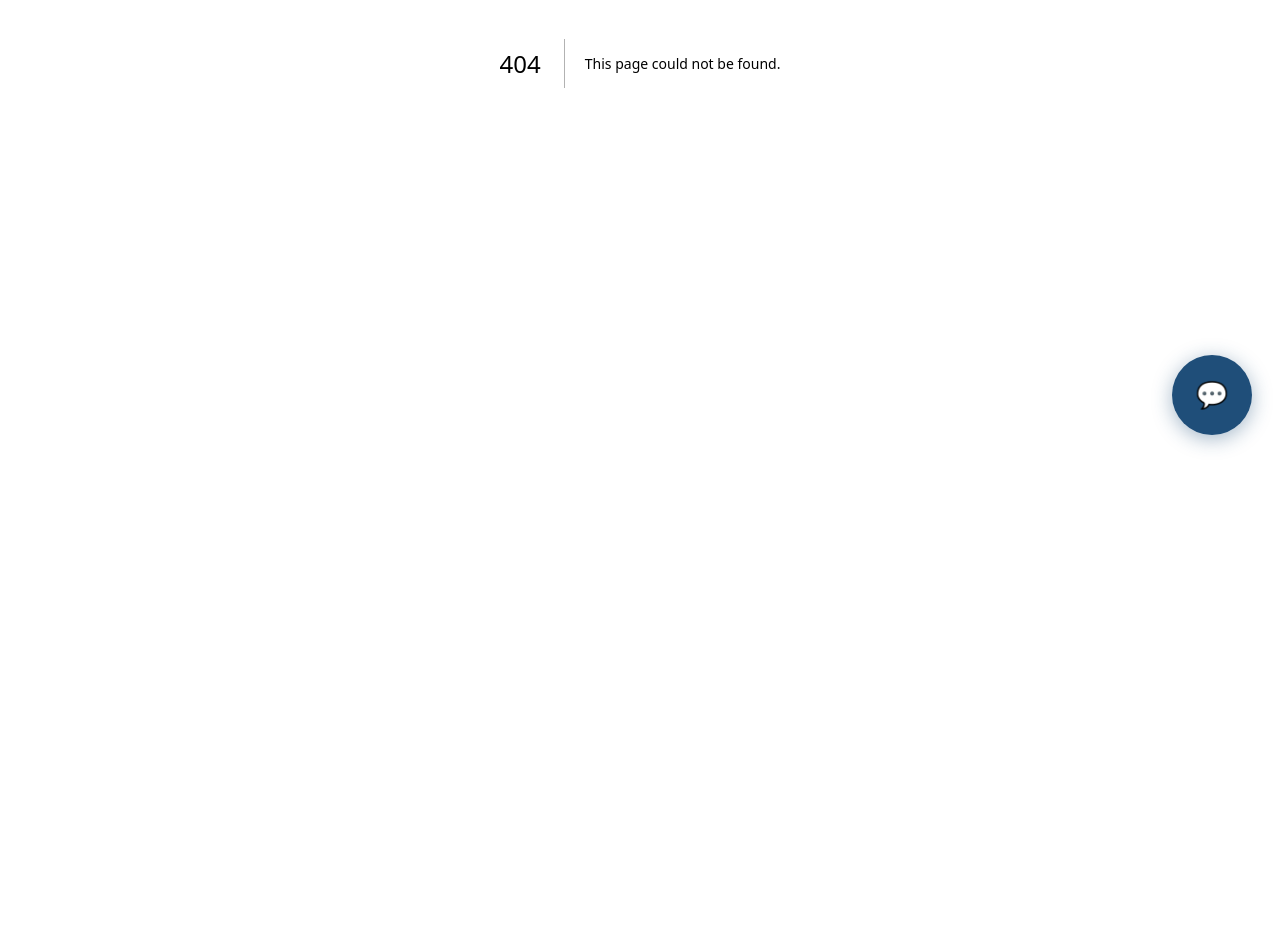
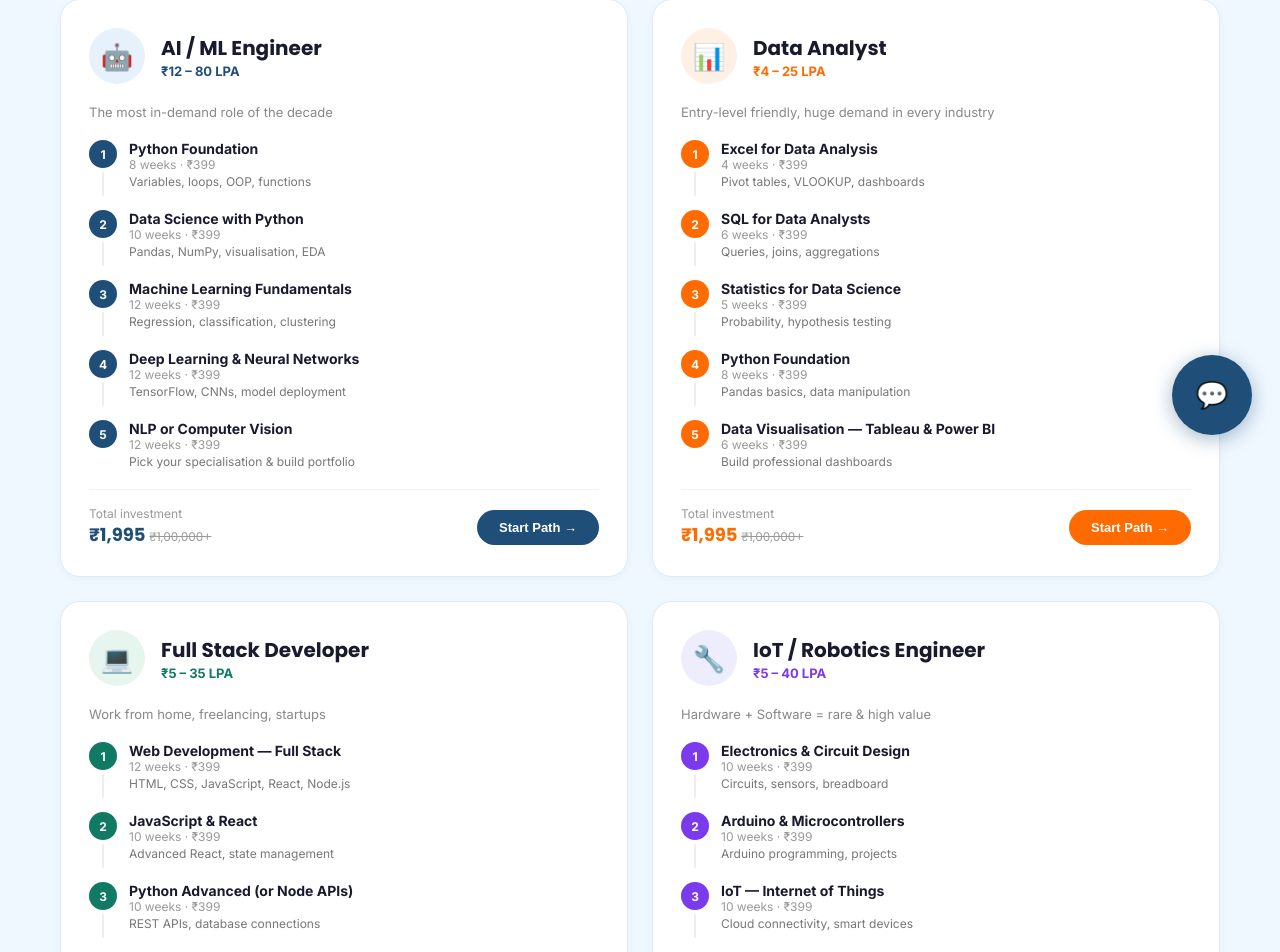
Before and after one commit to MaulikAdhikari18/LaximoTechWebsite, a Next.js app in the folder laximotech/: page /career-paths in a window 1280 px wide. Before the commit this address had no page. Shown: the part 337-1289 px from the top of the page. Before the commit the page ends 800 px from the top, so only its background shows below. Built offline with nearby package versions, Linux system fonts and the light colour scheme.

Commit message:
Fixed Login butoon

```diff
--- /dev/null
+++ b/laximotech/app/career-paths/page.tsx
@@ -0,0 +1,176 @@
+"use client";
+import { useEffect, useState } from "react";
+
+const PATHS = [
+  {
+    title: "AI / ML Engineer",
+    icon: "🤖",
+    color: "#1F4E79",
+    bg: "#E6F1FB",
+    salary: "₹12 – 80 LPA",
+    tagline: "The most in-demand role of the decade",
+    steps: [
+      { step: "Python Foundation", weeks: "8 weeks", desc: "Variables, loops, OOP, functions" },
+      { step: "Data Science with Python", weeks: "10 weeks", desc: "Pandas, NumPy, visualisation, EDA" },
+      { step: "Machine Learning Fundamentals", weeks: "12 weeks", desc: "Regression, classification, clustering" },
+      { step: "Deep Learning & Neural Networks", weeks: "12 weeks", desc: "TensorFlow, CNNs, model deployment" },
+      { step: "NLP or Computer Vision", weeks: "12 weeks", desc: "Pick your specialisation & build portfolio" },
+    ]
+  },
+  {
+    title: "Data Analyst",
+    icon: "📊",
+    color: "#FF6B00",
+    bg: "#FFF0E6",
+    salary: "₹4 – 25 LPA",
+    tagline: "Entry-level friendly, huge demand in every industry",
+    steps: [
+      { step: "Excel for Data Analysis", weeks: "4 weeks", desc: "Pivot tables, VLOOKUP, dashboards" },
+      { step: "SQL for Data Analysts", weeks: "6 weeks", desc: "Queries, joins, aggregations" },
+      { step: "Statistics for Data Science", weeks: "5 weeks", desc: "Probability, hypothesis testing" },
+      { step: "Python Foundation", weeks: "8 weeks", desc: "Pandas basics, data manipulation" },
+      { step: "Data Visualisation — Tableau & Power BI", weeks: "6 weeks", desc: "Build professional dashboards" },
+    ]
+  },
+  {
+    title: "Full Stack Developer",
+    icon: "💻",
+    color: "#117A65",
+    bg: "#E6F5EE",
+    salary: "₹5 – 35 LPA",
+    tagline: "Work from home, freelancing, startups",
+    steps: [
+      { step: "Web Development — Full Stack", weeks: "12 weeks", desc: "HTML, CSS, JavaScript, React, Node.js" },
+      { step: "JavaScript & React", weeks: "10 weeks", desc: "Advanced React, state management" },
+      { step: "Python Advanced (or Node APIs)", weeks: "10 weeks", desc: "REST APIs, database connections" },
+      { step: "Cloud Computing — AWS Basics", weeks: "6 weeks", desc: "Deploy your apps live on the internet" },
+      { step: "Generative AI & Prompt Engineering", weeks: "4 weeks", desc: "Add AI features to your web apps" },
+    ]
+  },
+  {
+    title: "IoT / Robotics Engineer",
+    icon: "🔧",
+    color: "#7C3AED",
+    bg: "#EEEDFE",
+    salary: "₹5 – 40 LPA",
+    tagline: "Hardware + Software = rare & high value",
+    steps: [
+      { step: "Electronics & Circuit Design", weeks: "10 weeks", desc: "Circuits, sensors, breadboard" },
+      { step: "Arduino & Microcontrollers", weeks: "10 weeks", desc: "Arduino programming, projects" },
+      { step: "IoT — Internet of Things", weeks: "10 weeks", desc: "Cloud connectivity, smart devices" },
+      { step: "Python Foundation", weeks: "8 weeks", desc: "Automate IoT with Python" },
+      { step: "AI for Absolute Beginners", weeks: "4 weeks", desc: "AI on microcontrollers & edge devices" },
+    ]
+  },
+];
+
+export default function CareerPathsPage() {
+  const [user, setUser] = useState<any>(null);
+
+  useEffect(() => {
+    const stored = localStorage.getItem("user");
+    if (stored) setUser(JSON.parse(stored));
+  }, []);
+
+  return (
+    <main>
+      {/* NAVBAR */}
+      <nav className="lx-nav">
+        <a href="/" className="lx-logo">laximotech<span>.</span>ai</a>
+        <div className="lx-navlinks">
+          <a href="/courses">Courses</a>
+          <a href="/career-paths" style={{color:'#FF6B00'}}>Career Paths</a>
+          <a href="#">Blog</a>
+        </div>
+        {user ? (
+          <div style={{display:'flex',alignItems:'center',gap:'12px'}}>
+            <a href="/dashboard" style={{color:'#ffffffcc',fontSize:'14px',textDecoration:'none'}}>Dashboard</a>
+            <span style={{color:'#fff',fontSize:'14px'}}>👋 {user.name}</span>
+            <button onClick={() => { localStorage.removeItem("token"); localStorage.removeItem("user"); setUser(null); }} style={{background:'transparent',border:'1px solid #ffffff55',color:'#fff',padding:'6px 14px',borderRadius:'16px',fontSize:'13px',cursor:'pointer'}}>Logout</button>
+          </div>
+        ) : (
+          <a href="/login" style={{color:'#ffffffcc',fontSize:'15px',textDecoration:'none'}}>Login</a>
+        )}
+      </nav>
+
+      {/* HEADER */}
+      <div style={{background:'#1F4E79', padding:'60px', textAlign:'center'}}>
+        <h1 style={{fontFamily:'Poppins',fontWeight:700,fontSize:'42px',color:'#fff',marginBottom:'12px'}}>
+          Career Paths
+        </h1>
+        <p style={{fontSize:'18px',color:'#D0E8F5'}}>
+          Follow a structured roadmap — from beginner to job-ready. 5 courses × ₹399 = ₹1,995 total.
+        </p>
+      </div>
+
+      {/* PATHS */}
+      <section style={{padding:'50px 60px', background:'#F0F8FF'}}>
+        <div style={{display:'grid', gridTemplateColumns:'repeat(2,1fr)', gap:'24px', maxWidth:'1200px', margin:'0 auto'}}>
+          {PATHS.map((path, i) => (
+            <div key={i} style={{background:'#fff', borderRadius:'20px', padding:'28px', border:'1px solid #e0eaf3', boxShadow:'0 2px 8px rgba(0,0,0,0.04)'}}>
+
+              {/* Header */}
+              <div style={{display:'flex', alignItems:'center', gap:'16px', marginBottom:'20px'}}>
+                <div style={{width:'56px',height:'56px',borderRadius:'50%',background:path.bg,display:'flex',alignItems:'center',justifyContent:'center',fontSize:'26px',flexShrink:0}}>
+                  {path.icon}
+                </div>
+                <div>
+                  <div style={{fontFamily:'Poppins',fontWeight:700,fontSize:'20px',color:'#1A1A2E'}}>{path.title}</div>
+                  <div style={{fontSize:'13px',color:path.color,fontWeight:700}}>{path.salary}</div>
+                </div>
+              </div>
+
+              <p style={{fontSize:'13px',color:'#888',marginBottom:'20px'}}>{path.tagline}</p>
+
+              {/* Steps */}
+              <div>
+                {path.steps.map((s, j) => (
+                  <div key={j} style={{display:'flex',gap:'12px',marginBottom: j < path.steps.length - 1 ? '14px' : '0', position:'relative'}}>
+                    <div style={{display:'flex',flexDirection:'column',alignItems:'center'}}>
+                      <div style={{width:'28px',height:'28px',borderRadius:'50%',background:path.color,color:'#fff',display:'flex',alignItems:'center',justifyContent:'center',fontSize:'12px',fontWeight:700,flexShrink:0}}>
+                        {j+1}
+                      </div>
+                      {j < path.steps.length - 1 && (
+                        <div style={{width:'2px',flex:1,background:'#eee',marginTop:'4px',minHeight:'24px'}}></div>
+                      )}
+                    </div>
+                    <div style={{paddingBottom: j < path.steps.length - 1 ? '4px' : '0'}}>
+                      <div style={{fontSize:'14px',fontWeight:700,color:'#1A1A2E'}}>{s.step}</div>
+                      <div style={{fontSize:'12px',color:'#999',marginBottom:'2px'}}>{s.weeks} · ₹399</div>
+                      <div style={{fontSize:'12px',color:'#777'}}>{s.desc}</div>
+                    </div>
+                  </div>
+                ))}
+              </div>
+
+              {/* Footer */}
+              <div style={{marginTop:'20px',paddingTop:'16px',borderTop:'1px solid #f0f0f0',display:'flex',justifyContent:'space-between',alignItems:'center'}}>
+                <div>
+                  <div style={{fontSize:'12px',color:'#999'}}>Total investment</div>
+                  <div style={{fontFamily:'Poppins',fontWeight:700,fontSize:'18px',color:path.color}}>₹1,995 <span style={{fontSize:'12px',color:'#999',fontWeight:400,textDecoration:'line-through'}}>₹1,00,000+</span></div>
+                </div>
+                <a href="/courses">
+                  <button style={{background:path.color,color:'#fff',border:'none',padding:'10px 22px',borderRadius:'20px',fontSize:'13px',fontWeight:700,cursor:'pointer'}}>
+                    Start Path →
+                  </button>
+                </a>
+              </div>
+            </div>
+          ))}
+        </div>
+      </section>
+
+      {/* FOOTER */}
+      <footer className="lx-footer">
+        <div className="lx-footer-bottom" style={{borderTop:'none',paddingTop:'30px'}}>
+          <p>© 2025 laximotech.ai — Laximo Tech Solutions. All rights reserved.</p>
+          <div className="lx-payment-badges">
+            <span className="lx-pay-badge">UPI</span>
+            <span className="lx-pay-badge">Razorpay</span>
+            <span className="lx-pay-badge">Cards</span>
+          </div>
+        </div>
+      </footer>
+    </main>
+  );
+}
--- a/laximotech/app/courses/[slug]/page.tsx
+++ b/laximotech/app/courses/[slug]/page.tsx
@@ -79,7 +79,7 @@ export default function CourseDetailPage() {
                     <a href="#">Blog</a>
                     <a href="#">Login</a>
                 </div>
-                <button className="lx-btn-nav">Enroll Now</button>
+                <a href="/courses"><button className="lx-btn-nav">Enroll Now</button></a>
             </nav>
 
             {/* COURSE HERO */}
--- a/laximotech/app/page.tsx
+++ b/laximotech/app/page.tsx
@@ -42,7 +42,7 @@ export default function Home() {
             <a href="/login" style={{ color: '#ffffffcc', fontSize: '15px', textDecoration: 'none' }}>Login</a>
           )}
         </div>
-        <button className="lx-btn-nav">Enroll Now</button>
+        <a href="/courses"><button className="lx-btn-nav">Enroll Now</button></a>
       </nav>
 
       {/* HERO */}
```
Also changed, not shown: laximotech/app/courses/page.tsx (+16 -2 lines).
